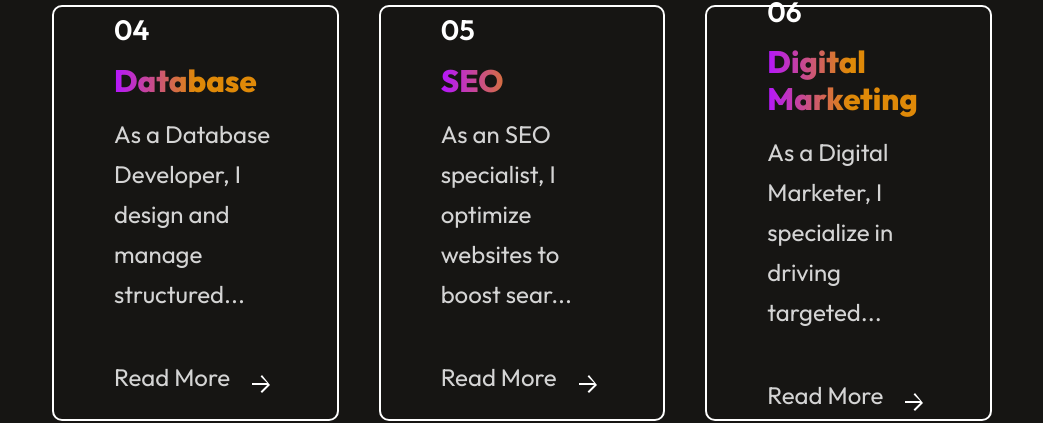
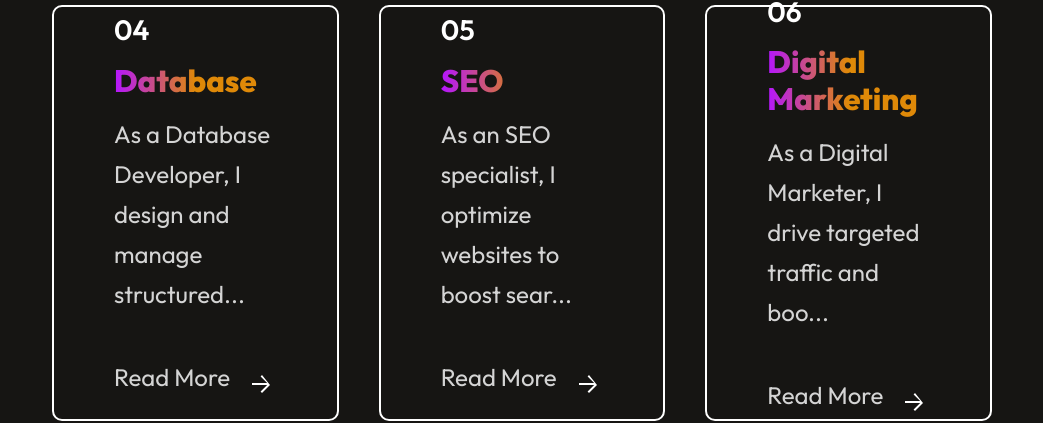
Before and after one commit to Jaarvis05/Dishu-Portfolio, a React (Vite) app: page / in a window 1280 px wide. Shown: the part 3091-3514 px from the top of the page, without its empty margins (118-1161 px from the left). Built offline with nearby package versions, Linux system fonts and the light colour scheme.

Commit message:
Update services_data.js

```diff
--- a/src/assets/services_data.js
+++ b/src/assets/services_data.js
@@ -27,6 +27,6 @@ export const Services_Data = [
     {
         s_no: "06",
         s_name:"Digital Marketing",
-        s_desc:"As a Digital Marketer, I specialize in driving targeted traffic and maximizing online visibility through strategic marketing techniques. I offer a range of services to enhance your website’s performance, including search engine optimization (SEO) to improve search engine rankings and increase organic traffic. I also specialize in paid advertising campaigns such as Google Ads, Facebook Ads, and other platforms, ensuring that your ads reach the right audience for maximum conversion. With my expertise in content marketing, I create engaging content that resonates with your audience, improving both brand visibility and customer engagement. Additionally, I work on email marketing campaigns to build and maintain relationships with your customers, driving more traffic and sales. I also provide social media management to help grow your online presence and engage with your audience across multiple platforms. Through analytics and performance tracking, I continuously optimize strategies to achieve the best results for your business. Whether you are looking to boost brand awareness, drive traffic, or increase conversions, I offer comprehensive digital marketing solutions tailored to your business goals. Let’s take your online presence to the next level! 🚀"
+        s_desc:"As a Digital Marketer, I drive targeted traffic and boost online visibility through strategic marketing techniques. My services include SEO to improve rankings and increase organic traffic, along with paid campaigns on platforms like Google Ads and Facebook Ads for maximum conversions. I create engaging content for content marketing and manage email campaigns to nurture customer relationships and drive sales. I also handle social media management to grow your presence and engage audiences across platforms. Using analytics and performance tracking, I continuously refine strategies for optimal results. Let’s elevate your brand, increase conversions, and achieve your business goals together!  🚀"
     }
 ]
```
